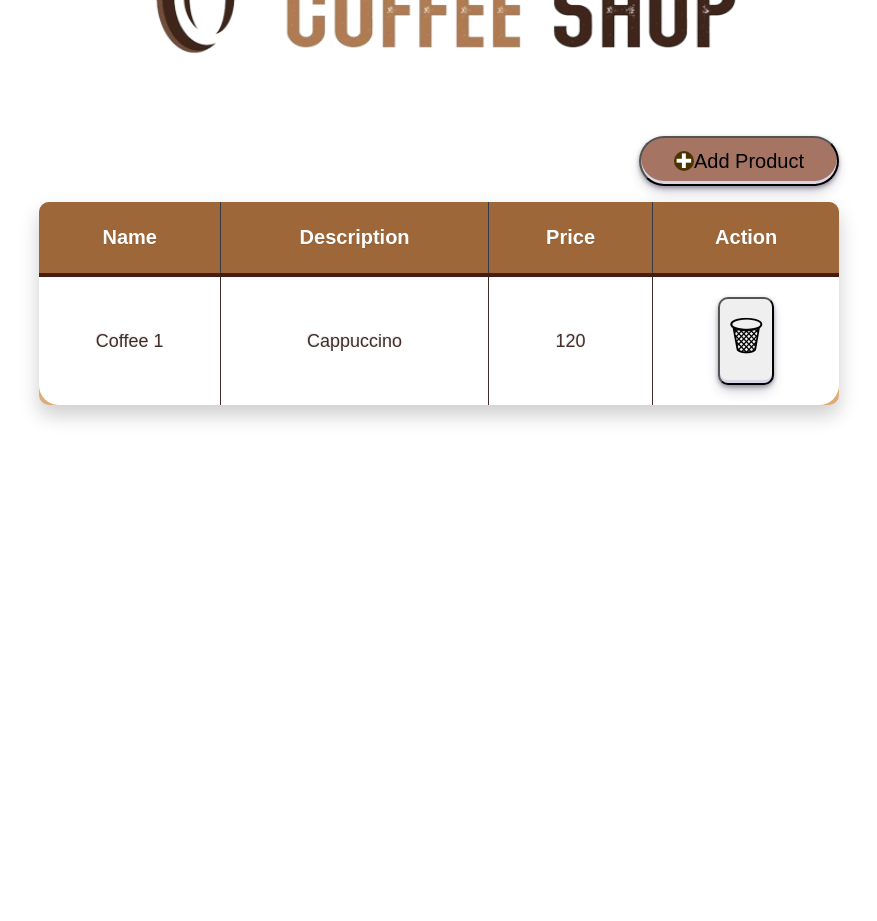
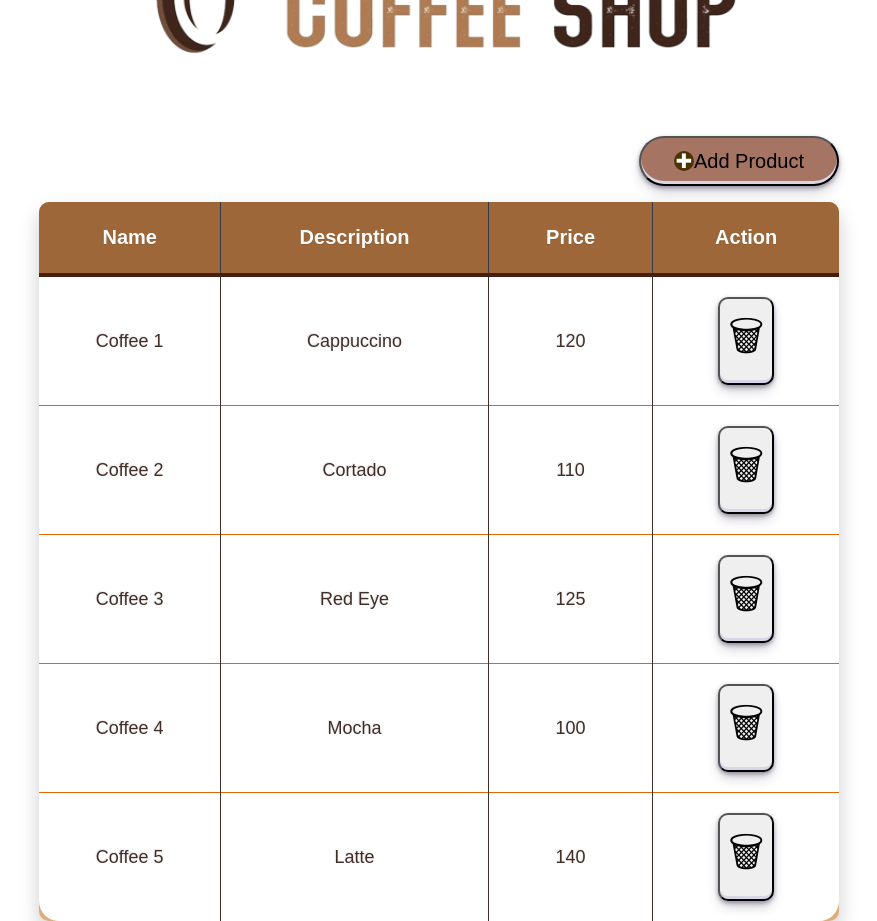
Before and after one commit to CharleeDolor/crud-products, a Vue app: page / in a window 1280 px wide. Shown: the part 120-1041 px from the top of the page, without its empty margins (201-1078 px from the left). Before the commit the page ends 800 px from the top, so only its background shows below. Built offline with nearby package versions, Linux system fonts and the light colour scheme.

Commit message:
position sticky add button

```diff
--- a/src/assets/main.css
+++ b/src/assets/main.css
@@ -394,6 +394,8 @@ td:last-child {
   color: #fff;
 }
 .add-btn {
+  position: sticky;
+  top: 10px;
   background-color: #a57463;
   align-self: flex-end;
   padding: 5px 10px;
--- a/src/components/ProductList.vue
+++ b/src/components/ProductList.vue
@@ -46,10 +46,10 @@ export default {
       toEditProduct: null,
       products: [
         { name: "Coffee 1", desc: "Cappuccino ", price: 120, image: "" },
-        // { name: "Coffee 2", desc: "Cortado", price: 110, image: "" },
-        // { name: "Coffee 3", desc: "Red Eye", price: 125, image: "" },
-        // { name: "Coffee 4", desc: " Mocha", price: 100, image: "" },
-        // { name: "Coffee 5", desc: "Latte", price: 140, image: "" },
+        { name: "Coffee 2", desc: "Cortado", price: 110, image: "" },
+        { name: "Coffee 3", desc: "Red Eye", price: 125, image: "" },
+        { name: "Coffee 4", desc: " Mocha", price: 100, image: "" },
+        { name: "Coffee 5", desc: "Latte", price: 140, image: "" },
       ]
     }
   },
```
